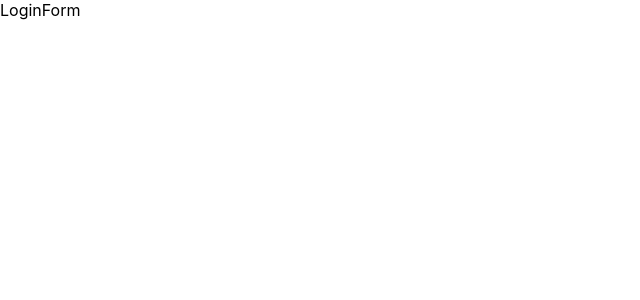
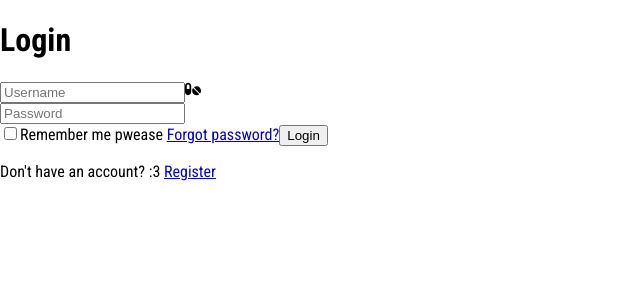
Before and after one commit to sahua3/Megahack2024, a React (Create React App) app in the folder megahack2024/: page / in a window 1280 px wide. Shown: the top 300 px of the page, without its empty margins (0-640 px from the left). Built offline with nearby package versions, Linux system fonts and the light colour scheme.

Commit message:
added code to webpage

```diff
--- a/megahack2024/package.json
+++ b/megahack2024/package.json
@@ -6,8 +6,10 @@
     "@testing-library/jest-dom": "^5.17.0",
     "@testing-library/react": "^13.4.0",
     "@testing-library/user-event": "^13.5.0",
+    "easybase-react": "^2.2.13",
     "react": "^18.2.0",
     "react-dom": "^18.2.0",
+    "react-icons": "^5.0.1",
     "react-scripts": "5.0.1",
     "web-vitals": "^2.1.4"
   },
--- a/megahack2024/src/App.js
+++ b/megahack2024/src/App.js
@@ -3,7 +3,7 @@ import LoginForm from './components/LoginForm/LoginForm';
 function App() {
   return (
     <div>
-      <LoginForm />
+      <LoginForm/>
     </div>
   );
 }
--- a/megahack2024/src/components/LoginForm/LoginForm.jsx
+++ b/megahack2024/src/components/LoginForm/LoginForm.jsx
@@ -1,9 +1,32 @@
-import React from 'react'
+import React from 'react';
+import './LoginForm.css';
+import { FaPills } from "react-icons/fa6";
 
 const LoginForm = () => {
     return (
-        <div>LoginForm</div>
+        <div className='wrapper'>
+            <form action="">
+                <h1>Login</h1>
+                <div className="input-box">
+                    <input type="text" placeholder='Username' required />
+                    <FaPills />
+                </div>
+                <div className="input-box">
+                    <input type="password" placeholder='Password' required />
+                </div>
+
+                <div className="remember-forgot">
+                    <label><input type="checkbox" />Remember me pwease </label>
+                    <a href="#">Forgot password?</a>
+                    <button type="submit">Login</button>
+
+                    <div className="register-link">
+                        <p> Don't have an account? :3 <a href="#">Register</a></p>
+                    </div>
+                </div>
+            </form>
+        </div>
     );
 };
 
-export default LoginForm
+export default LoginForm;
--- a/megahack2024/src/index.css
+++ b/megahack2024/src/index.css
@@ -1,8 +1,8 @@
+@import url('https://fonts.googleapis.com/css2?family=Roboto+Condensed:wght@400;700&display=swap');
+
 body {
   margin: 0;
-  font-family: -apple-system, BlinkMacSystemFont, 'Segoe UI', 'Roboto', 'Oxygen',
-    'Ubuntu', 'Cantarell', 'Fira Sans', 'Droid Sans', 'Helvetica Neue',
-    sans-serif;
+  font-family: 'Roboto Condensed', sans-serif;
   -webkit-font-smoothing: antialiased;
   -moz-osx-font-smoothing: grayscale;
 }
```
Also changed, not shown: 1 other file (tests, documents, lock files or other folders).
